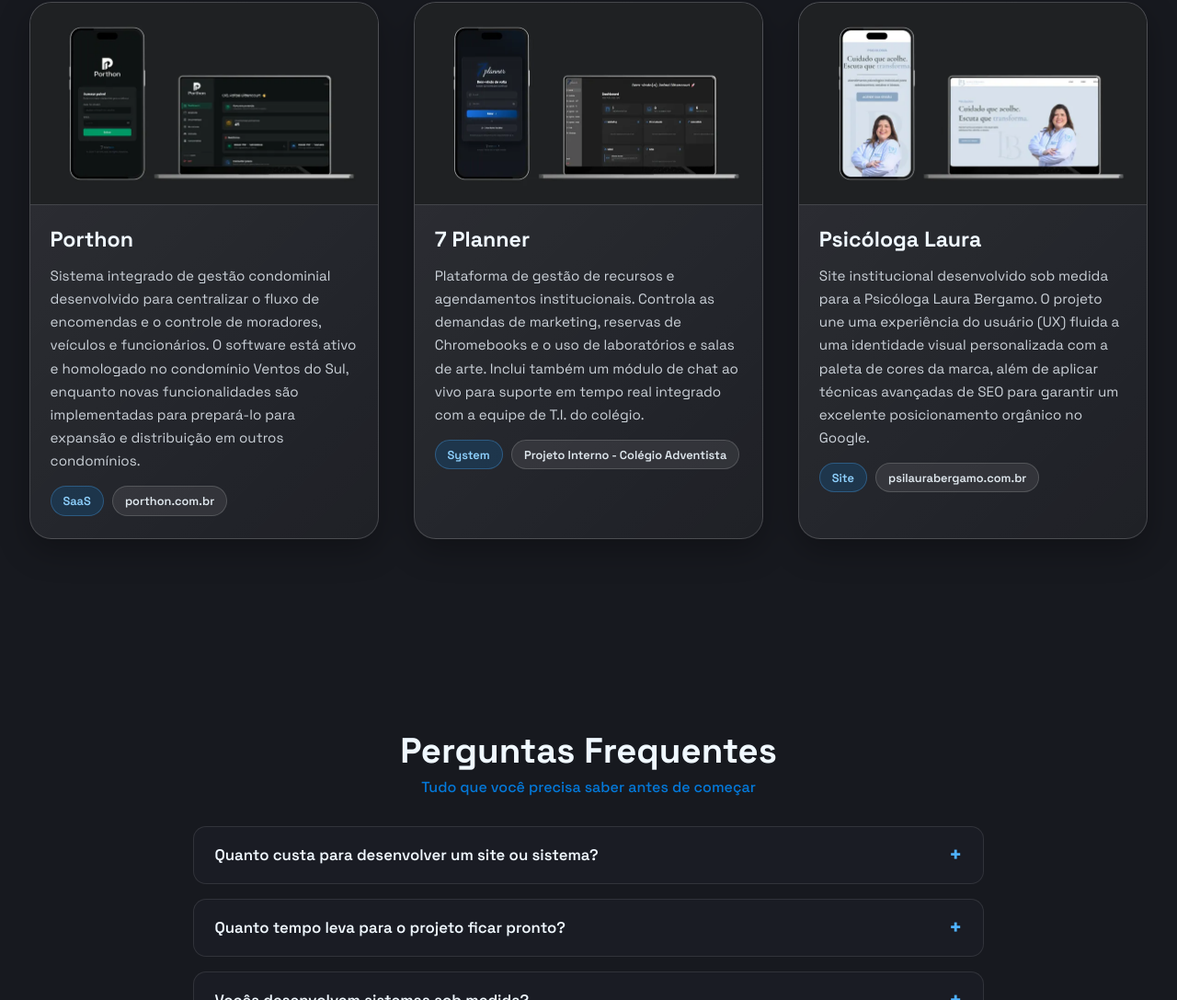
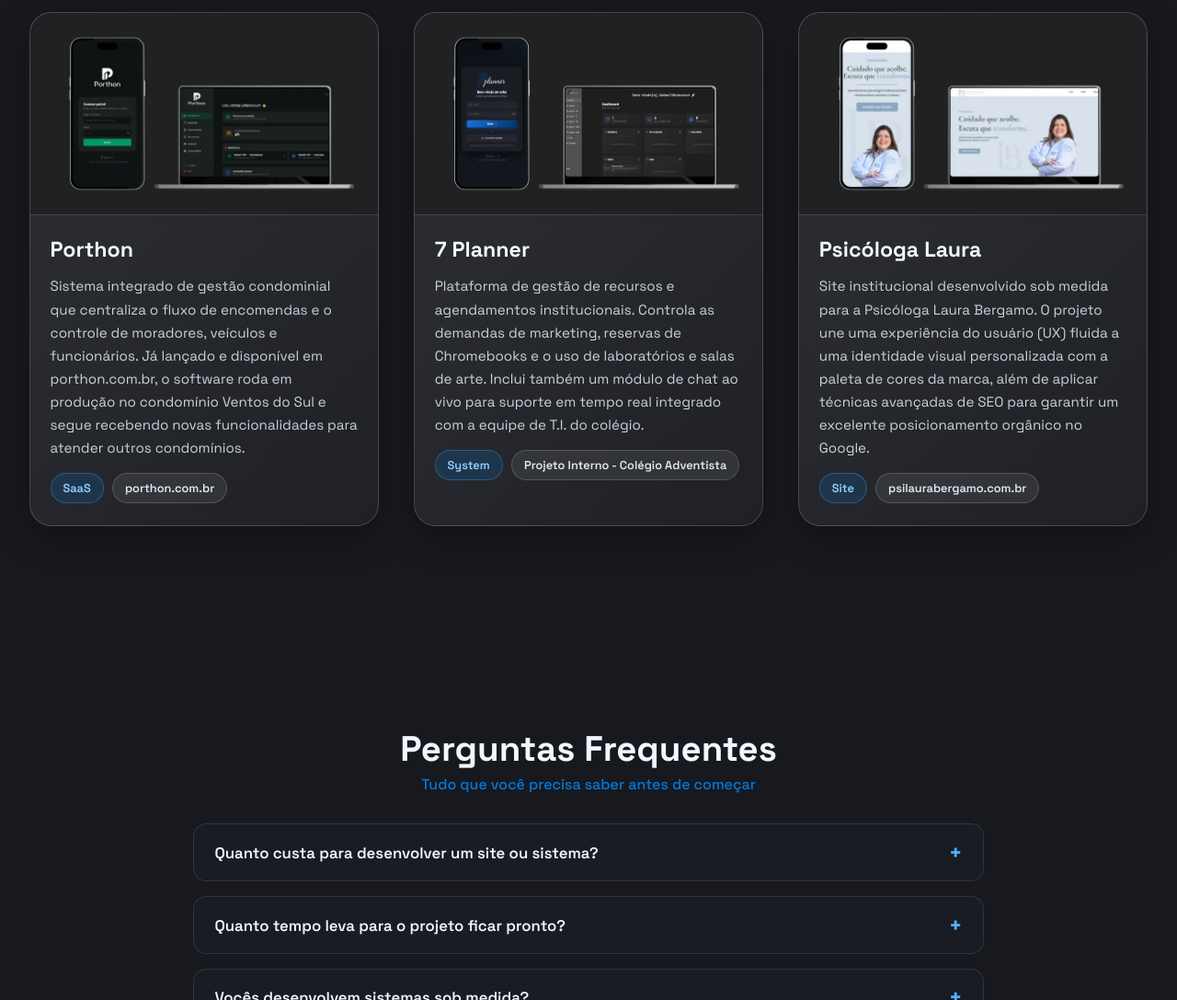
Before and after one commit to RBittencourt-Dev/7sevencode-site, a plain HTML site: page index.html in a window 1280 px wide. Shown: the part 2649-3736 px from the top of the page at 92% size. Drawn offline with Linux system fonts and the light colour scheme.

Commit message:
Atualiza texto do Porthon para status lancado e adiciona hover nas tags-link
Co-Authored-By: Claude Opus 5 (1M context) <noreply@anthropic.com>
Claude-Session: https://claude.ai/code/session_01UgSa4fBP3Y2xdb9VcosUW1

```diff
--- a/index.html
+++ b/index.html
@@ -337,12 +337,12 @@
             <div class="projeto-content">
               <h4>Porthon</h4>
               <p>
-                Sistema integrado de gestão condominial desenvolvido para
-                centralizar o fluxo de encomendas e o controle de moradores,
-                veículos e funcionários. O software está ativo e homologado no
-                condomínio Ventos do Sul, enquanto novas funcionalidades são
-                implementadas para prepará-lo para expansão e distribuição em
-                outros condomínios.
+                Sistema integrado de gestão condominial que centraliza o fluxo
+                de encomendas e o controle de moradores, veículos e
+                funcionários. Já lançado e disponível em porthon.com.br, o
+                software roda em produção no condomínio Ventos do Sul e segue
+                recebendo novas funcionalidades para atender outros
+                condomínios.
               </p>
               <div class="projeto-meta">
                 <span class="tag-software">SaaS</span>
--- a/style.css
+++ b/style.css
@@ -456,6 +456,18 @@ h2 {
   background: rgba(255, 255, 255, 0.08);
   color: rgba(240, 248, 255, 0.92);
   border: 1px solid rgba(255, 255, 255, 0.16);
+}
+
+/* Só os links (a.tag-pessoal) ganham hover — os spans não são clicáveis */
+a.tag-pessoal {
+  transition: background 0.3s, border-color 0.3s, color 0.3s;
+}
+
+a.tag-pessoal:hover,
+a.tag-pessoal:focus-visible {
+  background: rgba(4, 121, 218, 0.18);
+  border-color: rgba(79, 178, 255, 0.45);
+  color: #8fd2ff;
 }
 
 .btn-projeto {
```
